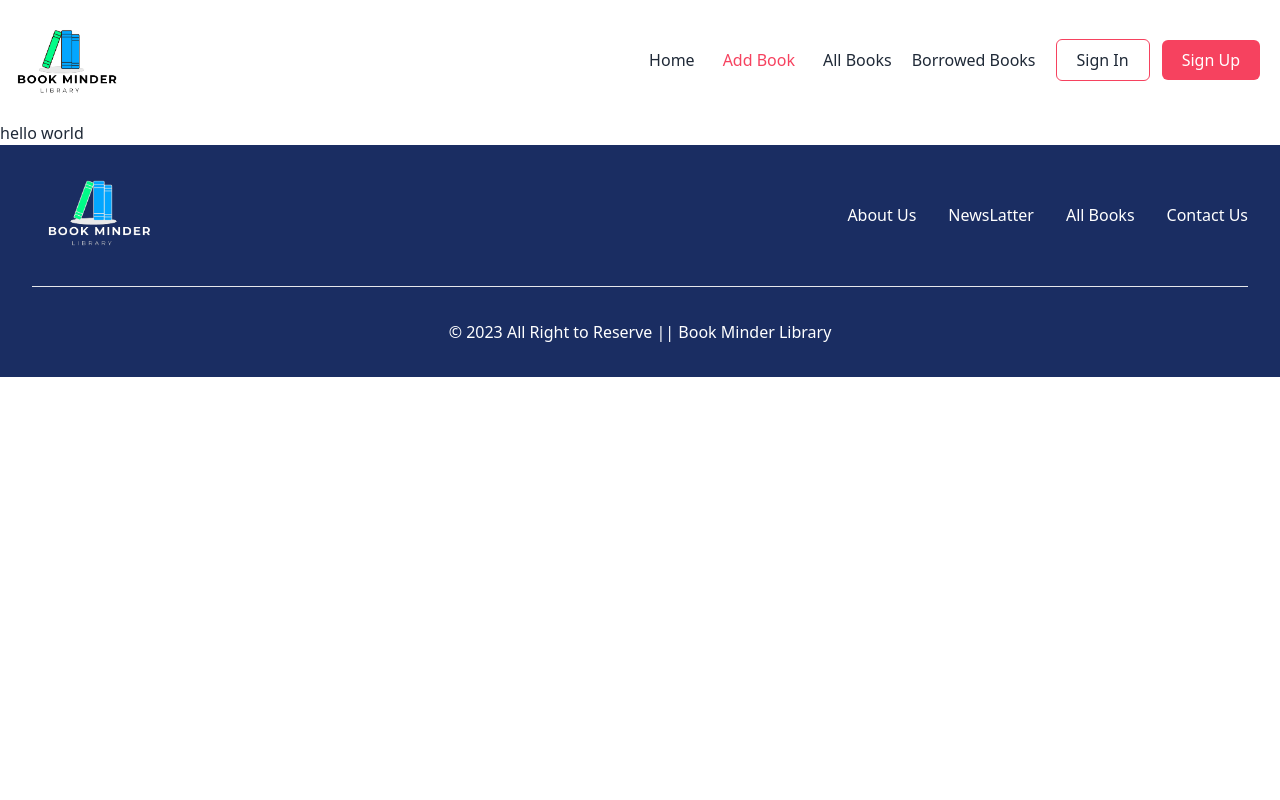
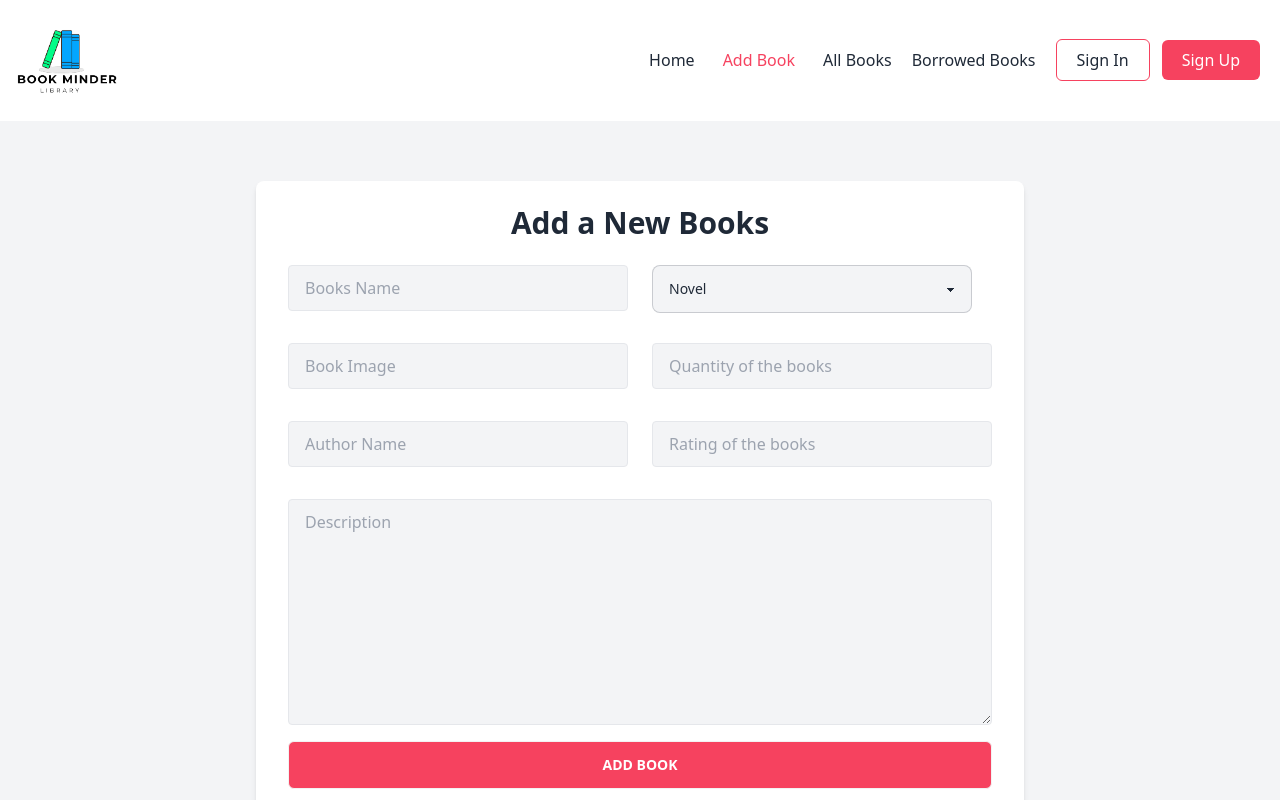
Before and after one commit to rayhan360/Book-Minder-Library-Client, a React (Vite) app: page /add-book in a window 1280 px wide. Shown: the top 800 px of the page. Built offline with nearby package versions, Linux system fonts and the light colour scheme.

Commit message:
added add book section and form design

```diff
--- a/src/Pages/AddBook/AddBook.jsx
+++ b/src/Pages/AddBook/AddBook.jsx
@@ -1,11 +1,106 @@
-
+import { useForm } from "react-hook-form";
 
 const AddBook = () => {
-    return (
-        <div>
-            <h1>hello world</h1>
-        </div>
-    );
+  const {
+    register,
+    handleSubmit,
+    formState: { errors },
+  } = useForm();
+
+  const onSubmit = (data) => {
+    console.log(data);
+  };
+
+  return (
+    <div className="bg-gray-100 mb-5 max-w-7xl mx-auto p-5">
+      <section className="contact bg-contact-bg bg-cover bg-center bg-fixed my-10">
+        <form onSubmit={handleSubmit(onSubmit)} className="bg-white shadow-md rounded-lg px-8 pt-6 pb-8 mb-4 mx-auto max-w-3xl">
+          <h3 className="text-3xl font-bold text-center mb-6">
+            Add a New Books
+          </h3>
+          <div className="mb-4 flex flex-wrap -mx-3">
+            <div className="w-full md:w-1/2 px-3 mb-4">
+              <input
+                {...register("name", { required: true })}
+                className="appearance-none block w-full bg-gray-100 text-gray-800 border rounded py-3 px-4 leading-tight focus:outline-none focus:bg-white focus:border-gray-500"
+                type="text"
+                placeholder="Books Name"
+              />
+              {errors.name && <p>This field is required</p>}
+            </div>
+            <div className="w-full md:w-1/2 px-3">
+              <select
+                {...register("category", { required: true })}
+                className="select select-bordered w-full max-w-xs bg-gray-100"
+              >
+                <option value="Novel">Novel</option>
+                <option value="History">History</option>
+                <option value="Sci-Fi">Sci-Fi</option>
+                <option value="Drama">Drama</option>
+              </select>
+              {errors.category && <p>This field is required</p>}
+            </div>
+          </div>
+          <div className="mb-4 flex flex-wrap -mx-3">
+            <div className="w-full md:w-1/2 px-3 mb-4">
+              <input
+                {...register("image", { required: true })}
+                className="appearance-none block w-full bg-gray-100 text-gray-800 border rounded py-3 px-4 leading-tight focus:outline-none focus:bg-white focus:border-gray-500"
+                type="text"
+                placeholder="Book Image"
+              />
+              {errors.image && <p>This field is required</p>}
+            </div>
+            <div className="w-full md:w-1/2 px-3">
+              <input
+                {...register("quantity", { required: true })}
+                className="appearance-none block w-full bg-gray-100 text-gray-800 border rounded py-3 px-4 leading-tight focus:outline-none focus:bg-white focus:border-gray-500"
+                type="number"
+                placeholder="Quantity of the books"
+              />
+              {errors.quantity && <p>This field is required</p>}
+            </div>
+          </div>
+          <div className="mb-4 flex flex-wrap -mx-3">
+            <div className="w-full md:w-1/2 px-3 mb-4">
+              <input
+                {...register("author", { required: true })}
+                className="appearance-none block w-full bg-gray-100 text-gray-800 border rounded py-3 px-4 leading-tight focus:outline-none focus:bg-white focus:border-gray-500"
+                type="text"
+                placeholder="Author Name"
+              />
+              {errors.author && <p>This field is required</p>}
+            </div>
+            <div className="w-full md:w-1/2 px-3">
+              <input
+                {...register("rating", { required: true })}
+                className="appearance-none block w-full bg-gray-100 text-gray-800 border rounded py-3 px-4 leading-tight focus:outline-none focus:bg-white focus:border-gray-500"
+                type="number"
+                placeholder="Rating of the books"
+              />
+              {errors.rating && <p>This field is required</p>}
+            </div>
+          </div>
+
+          <textarea
+            {...register("description", { required: true })}
+            className="appearance-none block w-full bg-gray-100 text-gray-800 border rounded py-3 px-4 leading-tight focus:outline-none focus:bg-white focus:border-gray-500"
+            name="description"
+            placeholder="Description"
+            id=""
+            cols="30"
+            rows="10"
+          />
+          {errors.description && <p>This field is required</p>}
+          <input
+            type="submit"
+            value="Add Book"
+            className="btn bg-[#f6425f] w-full text-white px-5 py-2 rounded-md mt-4 hover:bg-[#f9c589]"
+          />
+        </form>
+      </section>
+    </div>
+  );
 };
 
 export default AddBook;
```
